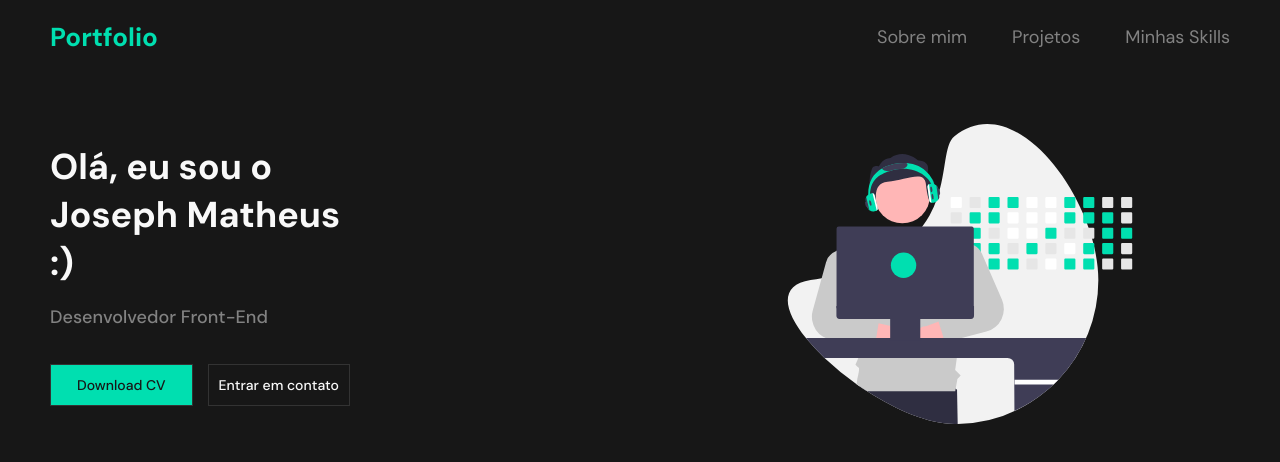
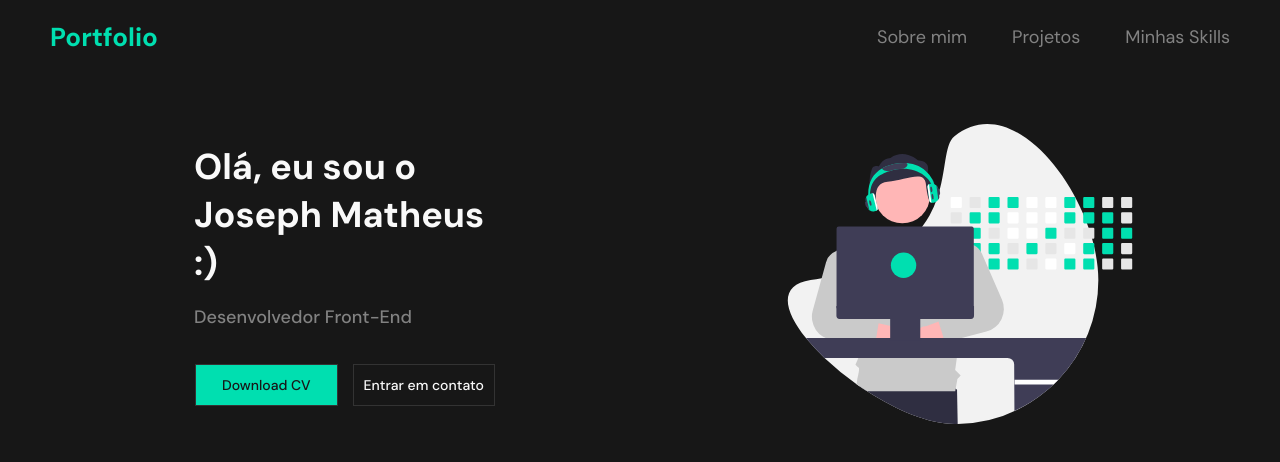
Before and after one commit to josephmatheus/portfolio, a React (Vite) app: page / in a window 1280 px wide. Shown: the top 462 px of the page. Built offline with nearby package versions, Linux system fonts and the light colour scheme; the HTML template or start-up script is replaced by a standard one.

Commit message:
:lipstick: fix: Pequenos ajustes na estilização do HeroBanner

```diff
--- a/src/components/HeroBanner/styled.ts
+++ b/src/components/HeroBanner/styled.ts
@@ -2,8 +2,7 @@ import styled from "styled-components";
 import "../../styles/variables.css";
 
 export const Container = styled.section`
-  max-width: 100%;
-  width: 1440px;
+  width: 100%;
   height: 50vh;
   margin: 0 auto;
   display: flex;
@@ -40,6 +39,7 @@ export const DivL = styled.div`
   display: flex;
   flex-direction: column;
   justify-content: center;
+  align-items: center;
   padding-left: 50px;
 
   h2 {
@@ -49,6 +49,7 @@ export const DivL = styled.div`
   }
 
   p {
+    width: 302px;
     font-size: 1.8rem;
     color: var(--dark-40);
     font-weight: 500;
@@ -69,7 +70,7 @@ export const DivL = styled.div`
     align-items: center;
     padding: 8px;
 
-    h2 {
+    h2, p {
       width: 100%;
       text-align: center;
     }
```
